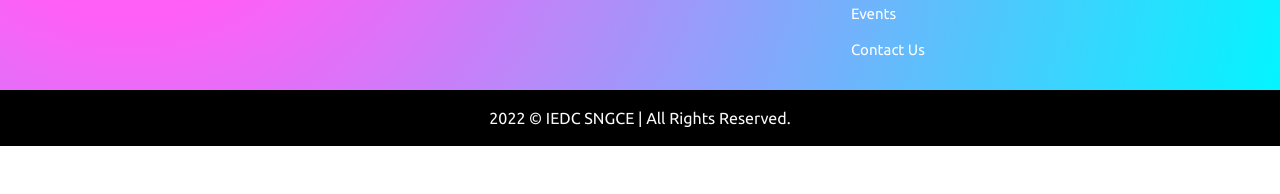
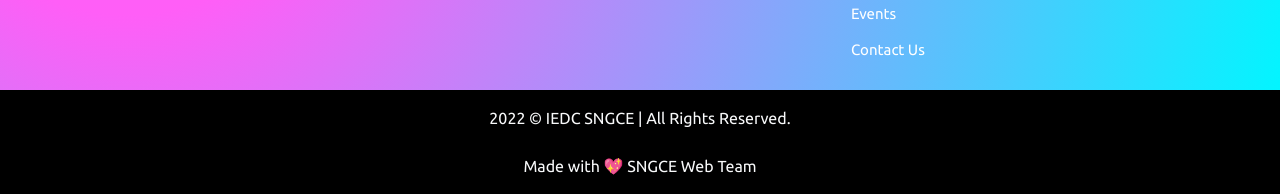
Before and after one commit to Adhithyashine/IEDC-SNGCE, a website: page newevents.html in a window 1280 px wide. Shown: the part 2453-2647 px from the top of the page. Before the commit the page ends 2599 px from the top, so only its background shows below. Drawn offline with nearby package versions, Linux system fonts and the light colour scheme.

Commit message:
updated footer

```diff
--- a/newevents.html
+++ b/newevents.html
@@ -158,6 +158,10 @@
     <p class="text-uppercase"style="blog-card-single">Register now For Our</p>
     <h3 class="title-style">Upcoming Events</h3>
   </div>
+
+  <!-- <iframe width="100%" height="315" src="https://www.yepdesk.com/embed/open-register/63997fb0c9e77c0001d28803/m9e9l0o29h"></iframe> -->
+
+  <!-- <iframe width="100%" height="315" src="https://www.yepdesk.com/embed/matlab-workshop2"></iframe> -->
 
 
    <!-- Gallery -->
@@ -582,7 +586,8 @@
     <!-- Copyright -->
     <div class="text-center p-3" style="background-color:black">
          <a class="text-light" href="index.html">
-        2022 © IEDC SNGCE | All Rights Reserved.
+        2022 © IEDC SNGCE | All Rights Reserved.<br><br>
+        Made with 💖 SNGCE Web Team
       </a>
     </div>
     <!-- Copyright -->
```
Also changed, not shown: about.html (+2 -1 lines), contact.html (+2 -1 lines), events.html (+2 -1 lines), execom3.html (+2 -1 lines), gallery.html (+2 -1 lines), index.html (+7 -5 lines).
